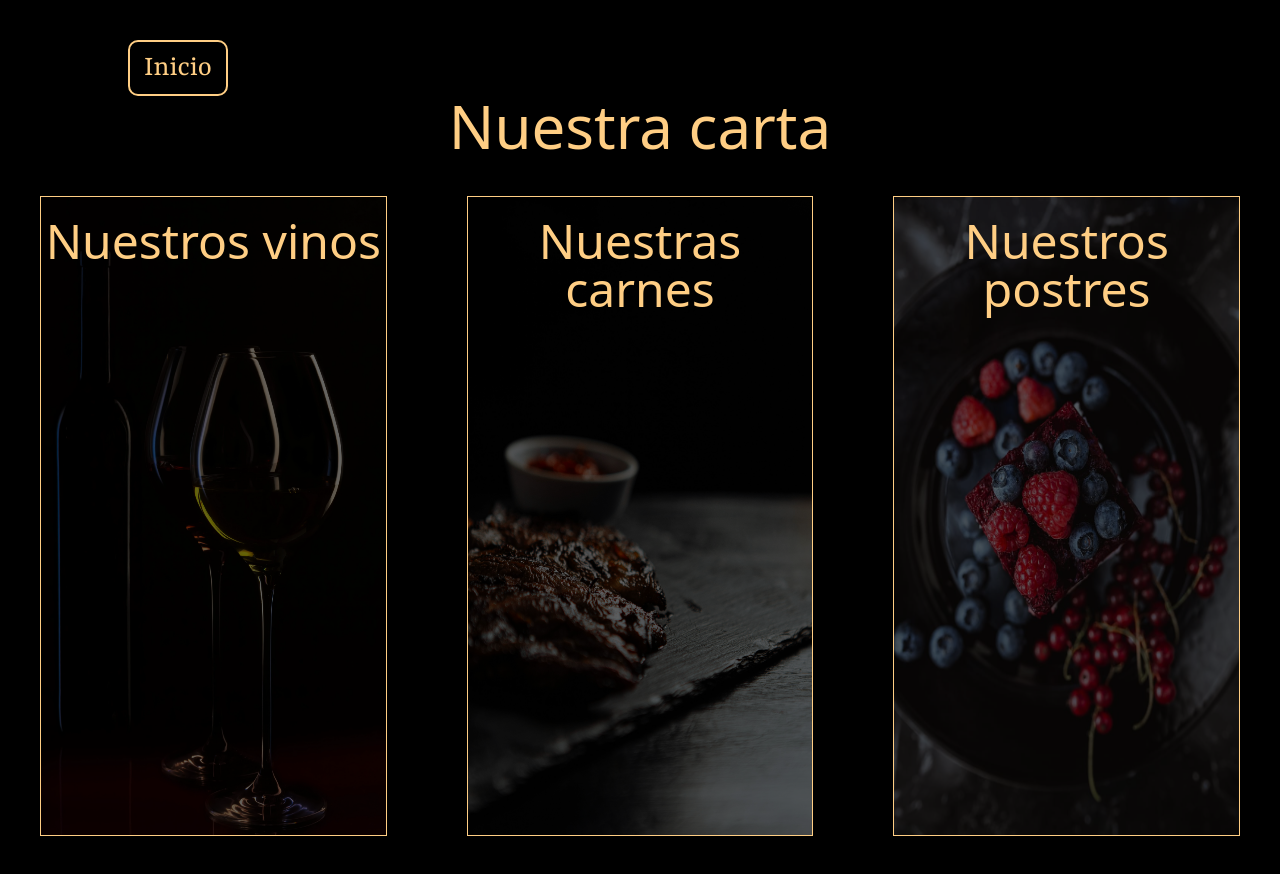
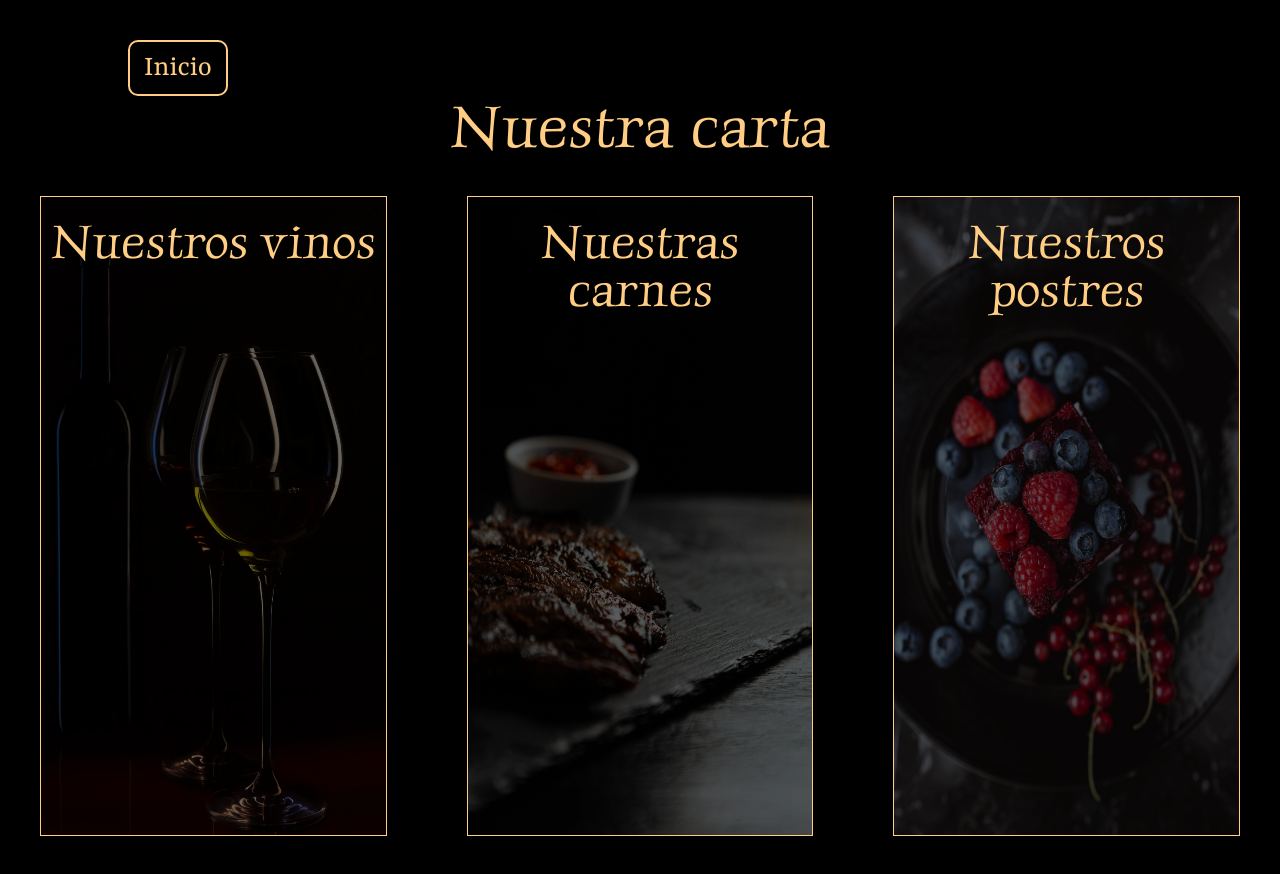
Before and after one commit to Dev-id-A/restaurant-page, a React (Vite) app: page /menu in a window 1280 px wide. Built offline with nearby package versions, Linux system fonts and the light colour scheme.

Commit message:
Menu scroll bug fixed

```diff
--- a/pages/Menu.jsx
+++ b/pages/Menu.jsx
@@ -1,11 +1,12 @@
 import MenuSection from "../src/assets/Menu/MenuSection";
 import menuJson from "../src/assets/Json/MenuJson";
 import LinkBtn from "../src/assets/FAQ/LinkBtn";
+import { useEffect } from "react";
 
 function Menu({lang}) {
+  useEffect(()=> window.scrollTo(0,0));
   return (
-    <main className="flex flex-col bg-black text-royal min-h-screen
-    md:overflow-hidden">
+    <main className="flex flex-col bg-black text-royal min-h-screen font-luxurious">
 
       <div className="flex flex-col justify-center items-center">
         <LinkBtn {...{lang}}/>
```
